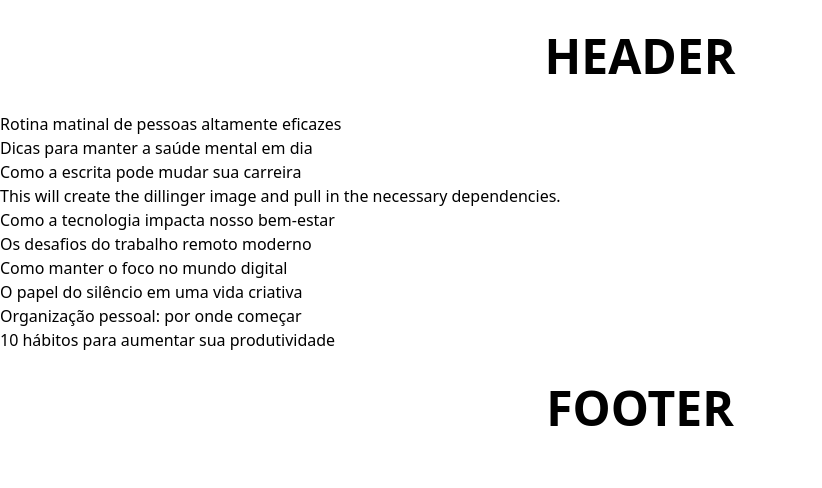
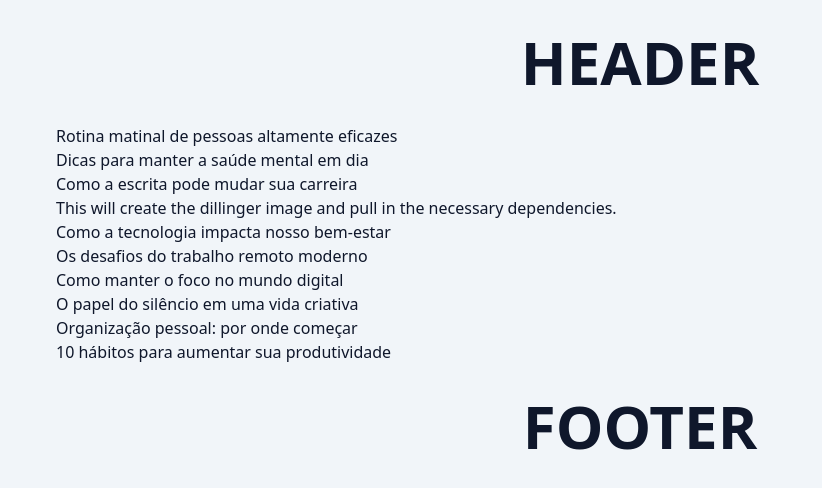
Before and after one commit to Bruno-Camargo-V3ktor/Dev-Blog, a Next.js app: page / in a window 1280 px wide. Shown: the top 488 px of the page, without its empty margins (0-822 px from the left). Built offline with nearby package versions, Linux system fonts and the light colour scheme.

Commit message:
feat: create Container component

```diff
--- a/src/app/globals.css
+++ b/src/app/globals.css
@@ -1,3 +1 @@
 @import "tailwindcss";
-
-@theme inline {}
--- a/src/app/page.tsx
+++ b/src/app/page.tsx
@@ -1,3 +1,4 @@
+import { Container } from "@/components/Container";
 import { PostList } from "@/components/PostList";
 import { SpinLoader } from "@/components/SpinLoader";
 import { Suspense } from "react";
@@ -5,9 +6,9 @@ import { Suspense } from "react";
 export default async function HomePage() {
 
   return (
-    <div>
+    <Container>
         <header>
-        <h1 className='text-5xl font-bold text-center py-8'>HEADER</h1>
+          <h1 className='text-6xl font-bold text-center py-8'>HEADER</h1>
         </header>
 
         <Suspense fallback={<SpinLoader />}>
@@ -15,8 +16,8 @@ export default async function HomePage() {
         </Suspense>
 
         <footer>
-        <p className='text-5xl font-bold text-center py-8'>FOOTER</p>
+          <p className='text-6xl font-bold text-center py-8'>FOOTER</p>
         </footer>
-    </div>
+      </Container>
   );
 }
--- /dev/null
+++ b/src/components/Container/index.tsx
@@ -0,0 +1,13 @@
+type ContainerProps = {
+    children: React.ReactNode
+}
+
+export function Container({children}: ContainerProps) {
+    return (
+    <div className='text-slate-900 bg-slate-100 min-h-screen'>
+        <div className='max-w-screen mx-auto px-14'>
+            {children}
+        </div>
+    </div>
+    )
+}
```
Lines whose indentation alone changed are shown as unchanged.
